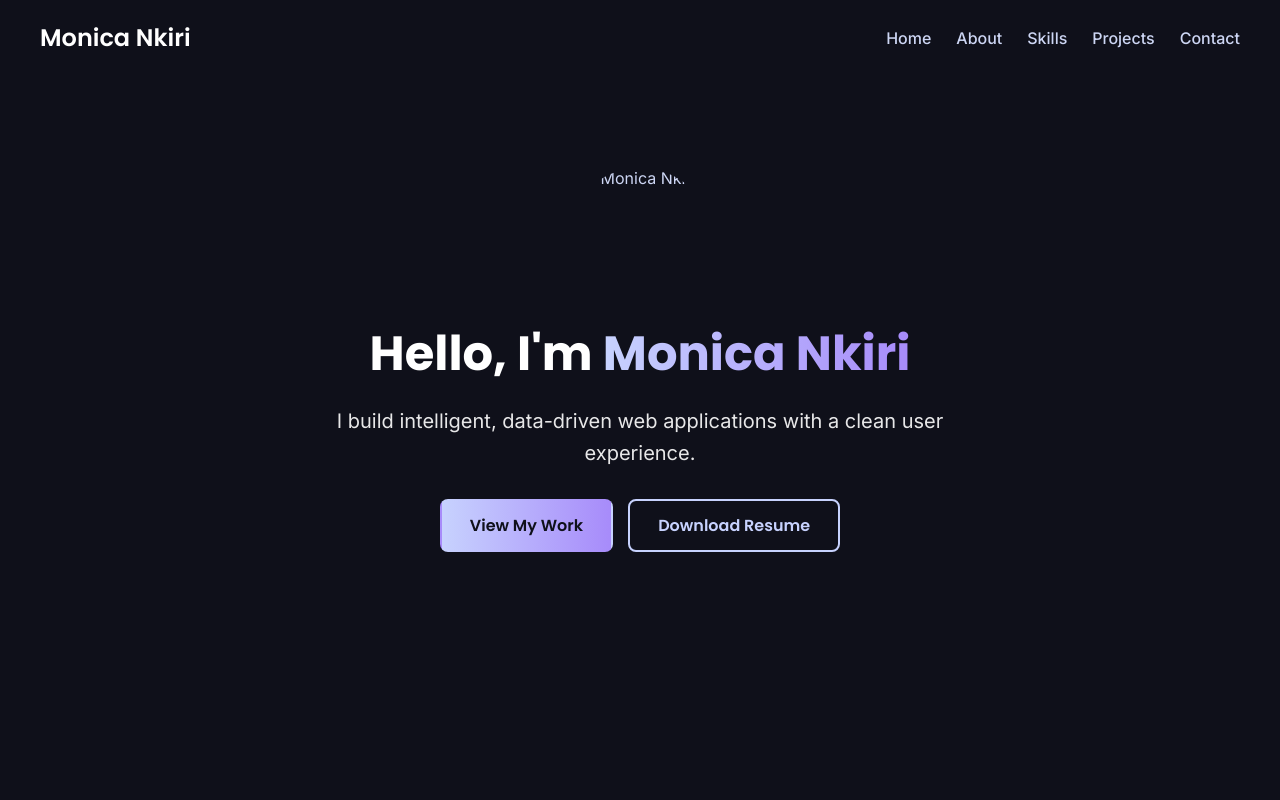
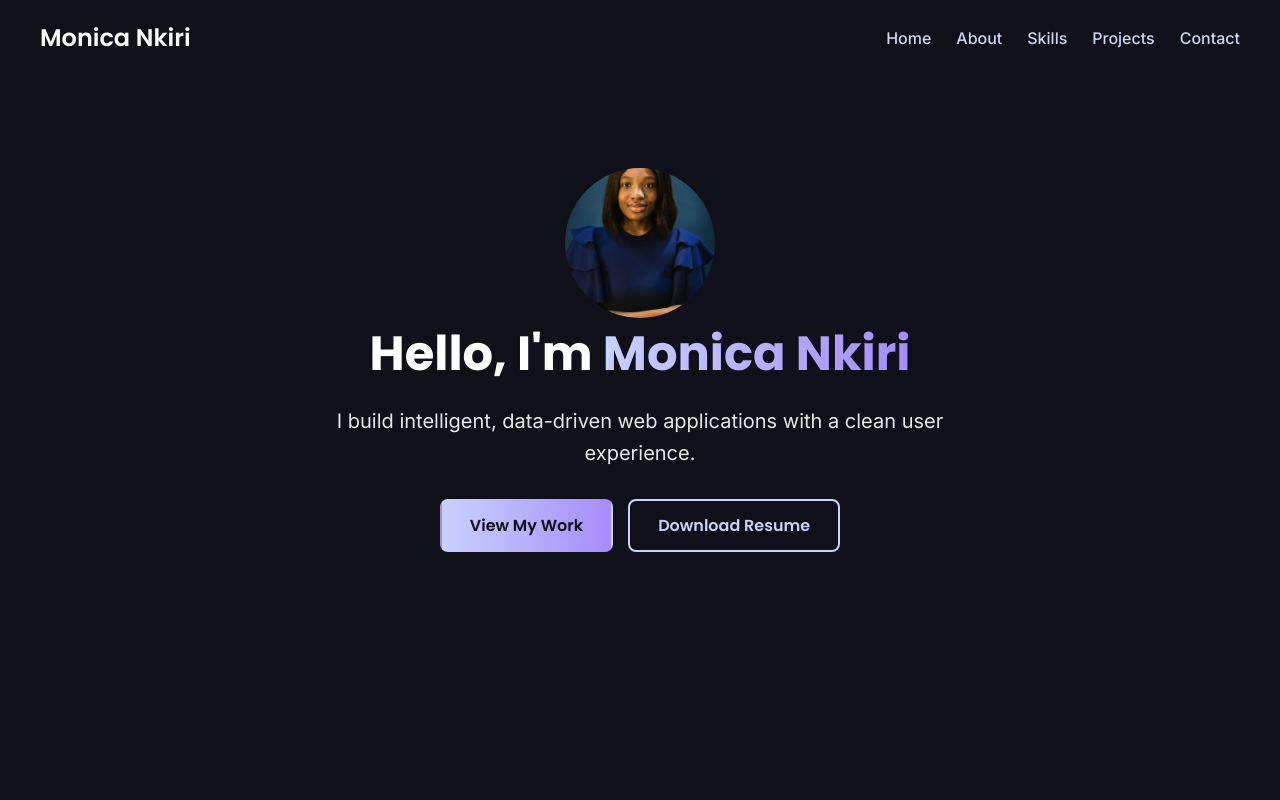
Before and after one commit to Luwisky/Monica-s-portfolio, a plain HTML site: page index.html in a window 1280 px wide. Shown: the top 800 px of the page. Drawn offline with Linux system fonts and the light colour scheme.

Commit message:
Add files via upload

```diff
--- a/index.html
+++ b/index.html
@@ -32,7 +32,7 @@
 
 <section id="hero">
     <div class="hero-content fade-up">
-        <img id="hero-img" class="hero-avatar" src="image/hero.jpg"  alt="Monica Nkiri" />
+        <img id="hero-img" class="hero-avatar" src="hero.jpg"  alt="Monica Nkiri" />
         <h2>Hello, I'm <span>Monica Nkiri</span></h2>
         <p class="hero-tagline">I build intelligent, data-driven web applications
             with a clean user experience.</p>
@@ -108,6 +108,7 @@
     </div>
 
     <script>
+
     (async function(){
         let data = { heroImage: '', projects: [] };
         let res;
--- a/projects.json
+++ b/projects.json
@@ -1,5 +1,5 @@
 {
-  "heroImage": "hero.png",
+  "heroImage": "hero.jpg",
   "projects": [
     {
       "name": "A Testimonial Page",
--- a/styles.css
+++ b/styles.css
@@ -106,7 +106,7 @@ nav a:hover {
 }
 
 
-    .hero-avatar {
+.hero-avatar  {
   width: 150px;
   height: 150px;
   object-fit: cover;
```
Also changed, not shown: hero.jpg (added).
